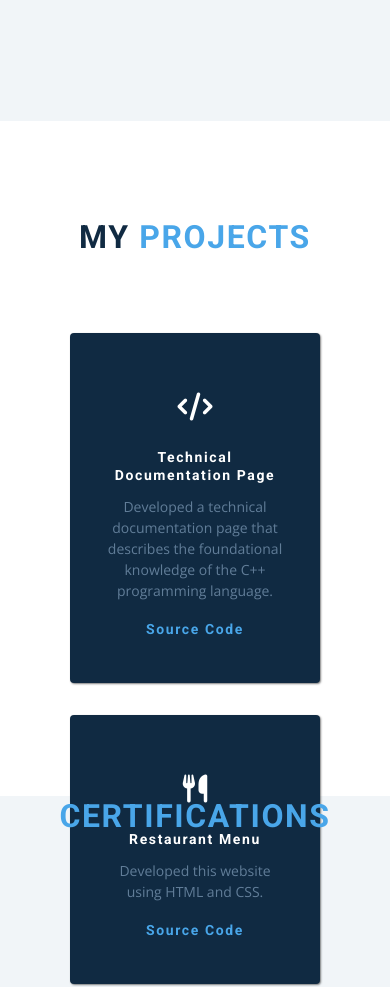
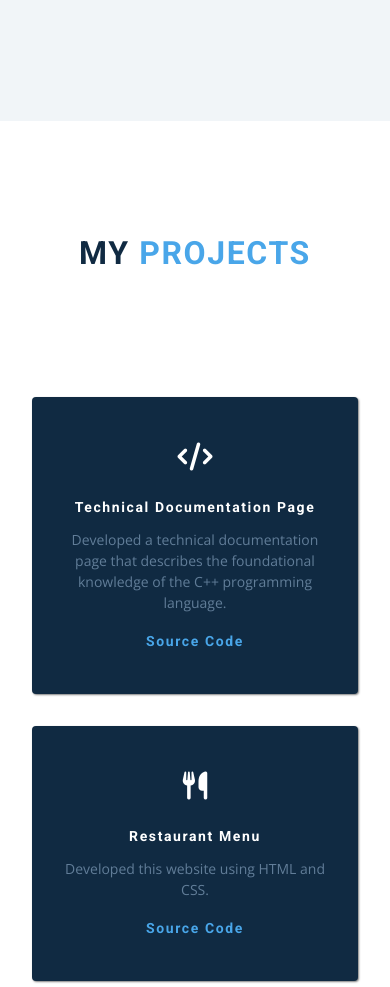
Before and after one commit to JosephMusenge/Portfolio-Website, a plain HTML site: page portfolio.html in a window 390 px wide. Shown: the part 1480-2467 px from the top of the page. Drawn offline with nearby package versions, Linux system fonts and the light colour scheme.

Commit message:
made responsive

```diff
--- a/portfolio.css
+++ b/portfolio.css
@@ -216,9 +216,6 @@ nav {
   .fixed-nav .links a:hover {
     color: var(--clr-primary-5);
   }
-  /* .fixed-nav .links-container {
-    height: auto !important;
-  } */
   .nav-header {
     display: flex;
     align-items: center;
@@ -331,6 +328,10 @@ header {
     }
   }
   /* sections and title */
+  .title {
+    padding: 3rem 2rem;
+  }
+
   .title h2 {
     text-align: center;
     text-transform: uppercase;
@@ -339,7 +340,7 @@ header {
     color: var(--clr-primary-5);
   }
   #about,
-  #projects,
+  /*#projects,*/
   #certifications,
   #contact {
     height: 80vh;
@@ -348,6 +349,7 @@ header {
   #contact {
     background: var(--clr-white);
   }
+  /* FOOTER */
   footer {
     background: var(--clr-grey-1);
     padding: 5rem 1rem;
@@ -373,7 +375,6 @@ header {
     border-radius: var(--radius);
     color: var(--clr-white);
     animation: bounce 2s ease-in-out infinite;
-
     visibility: hidden;
     z-index: -100;
   }
@@ -414,12 +415,11 @@ header {
 
 @media (max-width: 30.625em) {
   .projects-section {
-    padding: 6rem 1rem;
+    padding: 4rem 2rem;
   }
 
   .projects-grid {
     grid-template-columns: 1fr;
-    width: 70%;
   }
 }
 
@@ -440,7 +440,7 @@ header {
 }
 
 .project i {
-  padding: 1em 0 1em;
+  padding: 0.5em 0 1em;
   font-size: 2em;
 }
 
```
